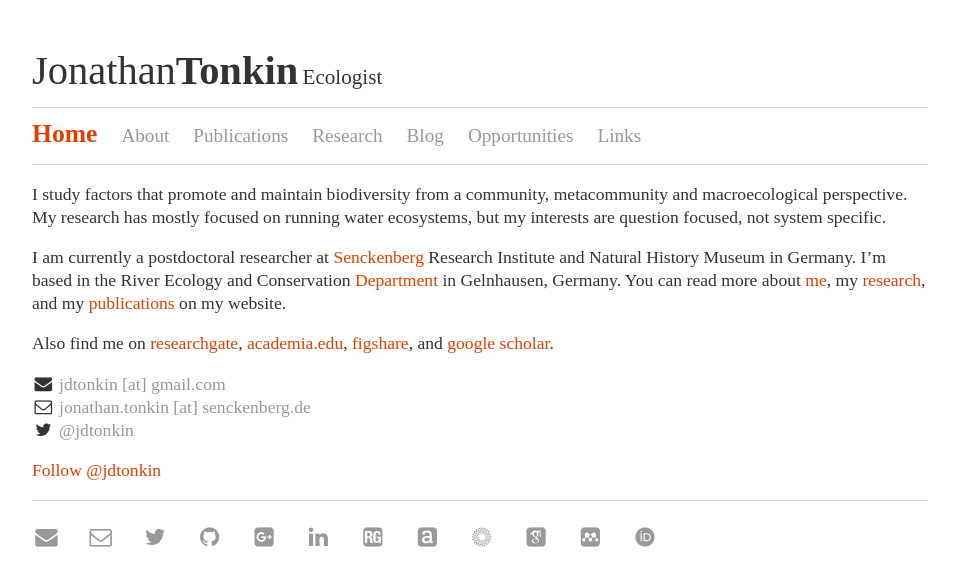
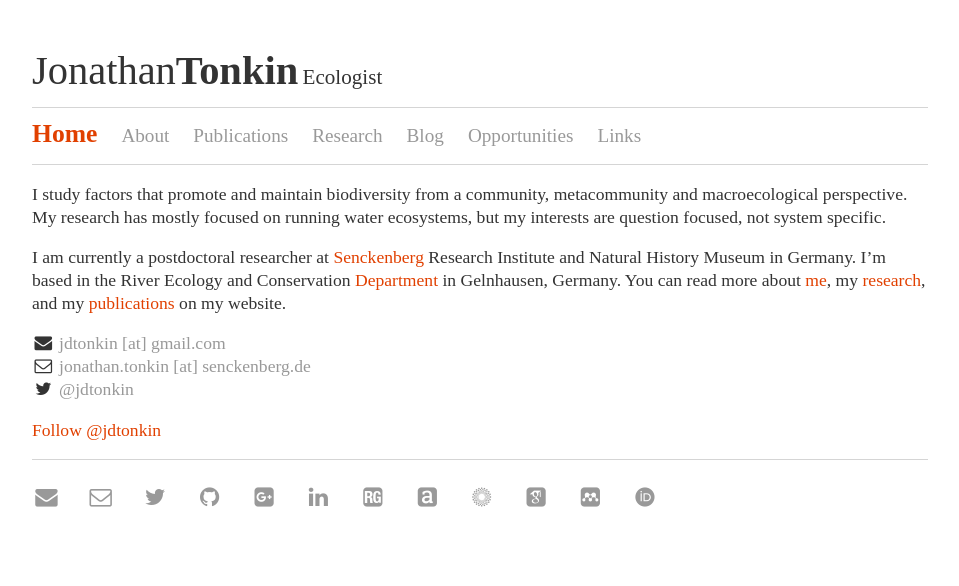
Before and after one commit to jdtonkin/jdtonkin.github.io, a Jekyll site: the page built from index.md, in a window 1280 px wide. Shown: the top 586 px of the page, without its empty margins (160-1119 px from the left). Built offline with Jekyll 4.4.1, drawn with Linux system fonts in a browser that asks for light colours; nearby versions of some CDN libraries; some web fonts are replaced; comment, search, counter and statistics services are not loaded.

Commit message:
Update index.md

```diff
--- a/index.md
+++ b/index.md
@@ -7,7 +7,6 @@ I study factors that promote and maintain biodiversity from a community, metacom
 
 I am currently a postdoctoral researcher at [Senckenberg](http://www.senckenberg.de/root/index.php?page_id=71) Research Institute and Natural History Museum in Germany. I’m based in the River Ecology and Conservation [Department](http://www.senckenberg.de/root/index.php?page_id=5217&organisation=true&institutID=1&abteilungID=26) in Gelnhausen, Germany. You can read more about [me](About), my [research](Research), and my [publications](Publications) on my website.
 
-Also find me on [researchgate](https://www.researchgate.net/profile/Jonathan_Tonkin/), [academia.edu](http://senckenberg.academia.edu/JonathanTonkin), [figshare](http://figshare.com/authors/Jonathan%20D%20Tonkin/277559), and [google scholar](http://scholar.google.co.nz/citations?user=Mtn0TIwAAAAJ&hl=en).
 
 <i class="fa fa-fw fa-envelope"></i><span style="color:#999"> jdtonkin [at] gmail.com</span>
 <i class="fa fa-fw fa-envelope-o"></i><span style="color:#999"> jonathan.tonkin [at] senckenberg.de</span>
```
